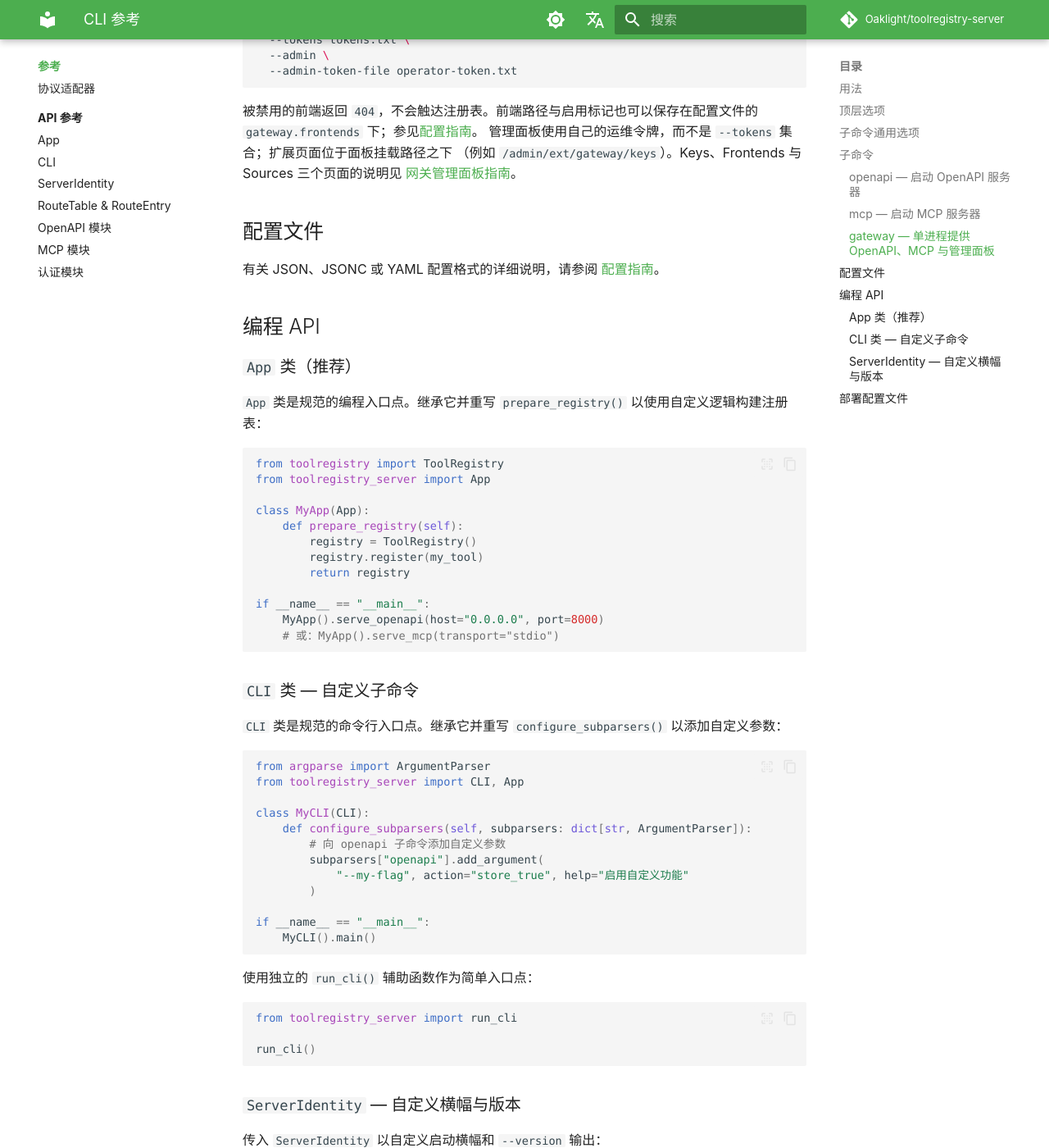
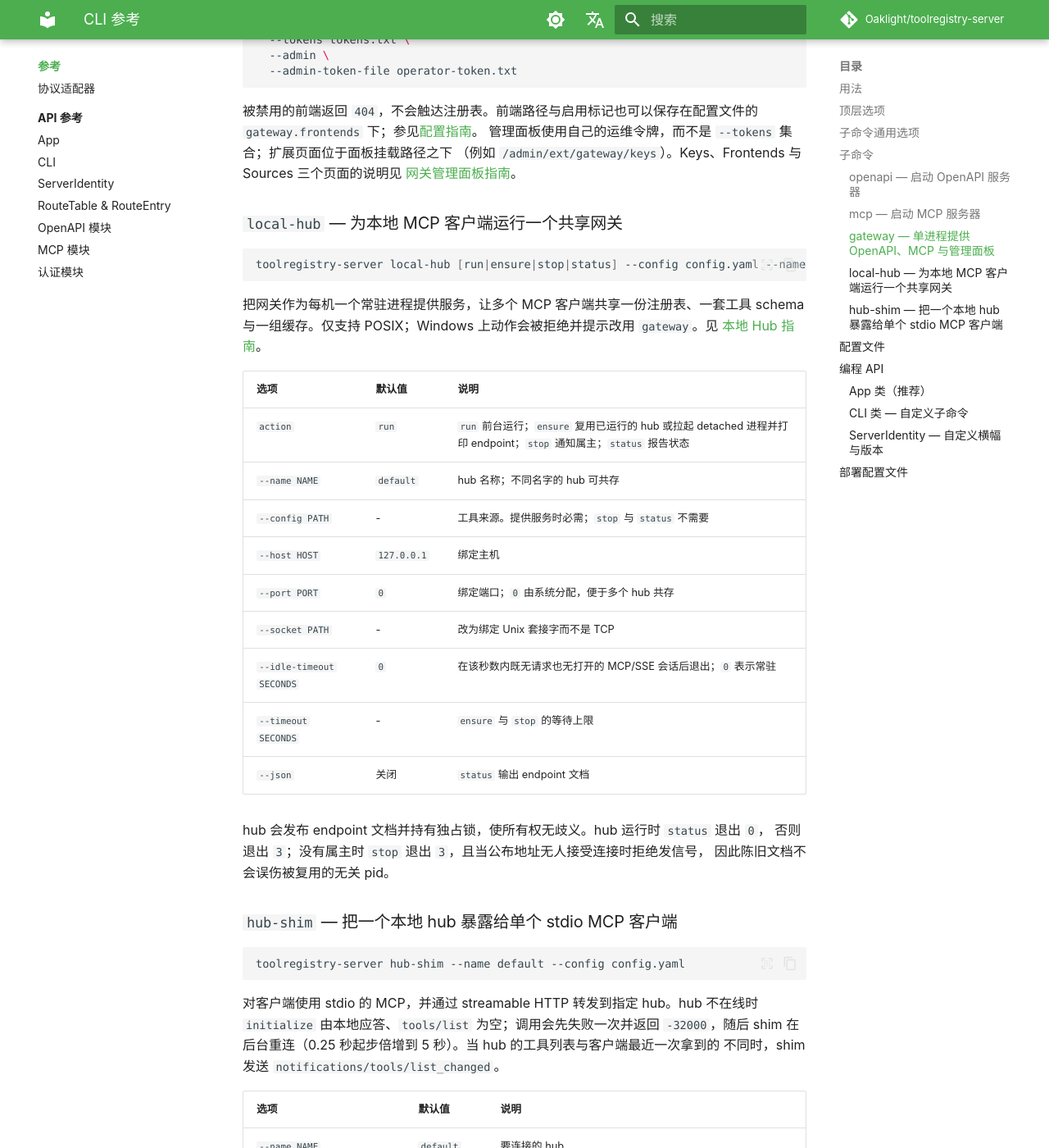
Before and after one commit to Oaklight/toolregistry-server, an MkDocs documentation site: the page built from docs/reference/cli/index.md, in a window 1280 px wide and 1400 px high, scrolled down 5200 px. Shown: the whole window at 82% size. Built offline with MkDocs 1.6.1 and Material for MkDocs 9.7.7, drawn with Linux system fonts in a browser that asks for light colours; some web fonts are replaced; comment, search, counter and statistics services are not loaded; some of the changed text lies outside the part shown.

Commit message:
docs(local-hub): 本地 Hub 指南、CLI 参考与 shim 变更记录（#145）

````diff
--- a/docs/changelog.md
+++ b/docs/changelog.md
@@ -25,6 +25,8 @@
 - **网关可绑定 Unix 域套接字并发布 hub endpoint**（#145）：`gateway --socket PATH` 改为绑定 Unix 套接字而不是 TCP 地址（仅 POSIX，优先于 `--host`/`--port`）。两个后端都会在绑定前校验路径——过长 `sun_path`（Linux 107 字节、macOS 103 字节）、非 socket 文件与仍在监听的实例都会被拒绝，崩溃服务器遗留的 socket 会被清除，父目录以 0700 创建。uvicorn 后端在启动完成后立即把 socket 收紧为 0600，因为 uvicorn 自身会把它改成 0666。`toolregistry_server.gateway.endpoint` 定义了常驻 hub 将发布的文档 `<状态根>/hub/<name>.json`——名称、协议主版本、pid、版本、传输方式与地址、`started_at` 及前端路径——原子替换、位于 0700 目录中的 0600 文件，且仅在文件属主为调用者、无组/其他用户权限位、不是符号链接且写入进程仍存活时可读。状态根依次为 `$TOOLREGISTRY_HOME`、`$XDG_RUNTIME_DIR/toolregistry`、`~/.local/state/toolregistry`（Windows 为 `%LOCALAPPDATA%\toolregistry`）。
 
 - **本机 MCP 客户端可共享一个常驻 hub**（#145）：`toolregistry-server local-hub [run|ensure|stop|status]` 把网关作为每机一个进程提供服务，默认绑定 `127.0.0.1` 的随机端口（或用 `--socket PATH`），并以 `--name` 命名（默认 `default`），因此不同名字的 hub 可共存。`run` 前台运行；`ensure` 复用已运行的 hub，或拉起 detached 进程并打印 endpoint；`stop` 向属主发送信号；`status` 报告状态并以 0 或 3 退出。所有权是 `hub/<name>.lock` 上的独占锁，锁文件永不删除，属主 pid 写在 `hub/<name>.pid`，因此陈旧文档不会让 `stop` 误杀无关进程：必须锁、pid 文件与 endpoint pid 三者一致，且公布的地址确实接受连接。文档与日志位于 0700 目录下的 0600 文件；endpoint 文档原子替换并携带协议主版本；读取方会拒绝非常规文件、符号链接、他人所有或组/其他用户可读的文件。`--idle-timeout`（默认 0，即常驻）在指定秒数内既无请求也无打开的 MCP/SSE 会话时退出。收到 SIGTERM 时 hub 会先清理 endpoint 与 pid 文件再退出。`local-hub` 目前仅支持 POSIX；Windows 上动作会被拒绝并提示改用 `gateway`。
+
+- **shim 让单个 stdio 客户端在 hub 重启后仍可用**（#145）：`toolregistry-server hub-shim` 对客户端使用 stdio 的 MCP，并通过 streamable HTTP 转发到指定 hub。hub 不在线时 `initialize` 由本地应答、`tools/list` 为空，因此即使没有任何服务在运行客户端也能启动；调用会先失败一次并返回 MCP 错误 `-32000`，随后 shim 在后台重连（0.25 秒起步倍增到 5 秒，单次尝试受 `--connect-timeout` 限制，默认 5 秒）。重连后 shim 会比较 hub 的工具列表与客户端最近一次拿到的列表（名称、描述与输入 schema），仅在两者不同时发送 `notifications/tools/list_changed`。地址无人接受连接的文档按「没有 hub」处理，shim 会经 `local-hub ensure` 拉起一个（除非给出 `--no-spawn`）；拉起需要 `--config`，且每分钟最多一次。协议主版本不匹配会在开始服务前被拒绝。传输与会话由同一个长生命周期任务持有，因此 hub 死亡不会取消 stdio 服务器；Unix 套接字通过 SDK 自带的 HTTP 客户端访问。
 
 ### 变更
 
--- /dev/null
+++ b/docs/guides/local-hub.md
@@ -0,0 +1,91 @@
+# 本地 Hub
+
+本地 hub 是同一台机器上为多个 MCP 客户端提供服务的一个常驻网关。没有它，每个启动
+stdio 服务器的客户端都会各自拉起进程、各自维护注册表、工具 schema 与缓存；有了它，
+注册表只构建一次，客户端各自只保留一个轻量的 stdio shim。
+
+## 为什么
+
+- **一份注册表。** 工具来源只注册一次，所有会话看到相同的工具与 schema。
+- **共享缓存与连接。** OpenAPI 文档、MCP 会话与工具状态不再按客户端重复构建。
+- **重启不会断开客户端。** shim 在本地应答 `initialize`，hub 恢复后在后台重连。
+
+## 快速开始
+
+启动一次 hub，可前台运行，也可 detached：
+
+```bash
+# detached：没有在运行的 hub 就拉起一个，并打印 endpoint
+toolregistry-server local-hub ensure --config tools.yaml
+
+# 前台运行，保留一个终端
+toolregistry-server local-hub run --config tools.yaml
+```
+
+把只支持 stdio 的客户端指向 shim：
+
+```json
+{
+  "mcpServers": {
+    "toolregistry": {
+      "command": "toolregistry-server",
+      "args": ["hub-shim", "--name", "default", "--config", "/path/to/tools.yaml"]
+    }
+  }
+}
+```
+
+shim 上的 `--config` 只在它需要自行拉起 hub 时使用；不提供时 shim 会等待运维手动启动
+的 hub，`--no-spawn` 则完全禁止它拉起 hub。
+
+## 生命周期
+
+```bash
+toolregistry-server local-hub status --name default   # 运行中退出 0，否则 3
+toolregistry-server local-hub stop   --name default   # 没有在运行时退出 3
+```
+
+`run` 前台运行；`ensure` 复用已在运行的 hub，或拉起 detached 进程并打印 endpoint；
+`status` 报告状态；`stop` 通知属主并等待其退出。四者都接受 `--name`，因此不同名字的
+hub 可以在同一台机器上共存。
+
+所有权由独占锁表示，属主 pid 发布在 endpoint 文档旁边。`stop` 只在同时满足「锁被持有、
+pid 文件与 endpoint 指向同一进程、公布地址能接受连接」时才发送信号；崩溃 hub 遗留的
+文档因此无法让它误杀无关进程。`status` 是纯读取：它不会删除自己检查的文档。
+
+## 状态目录
+
+状态根按以下顺序选择：
+
+1. `$TOOLREGISTRY_HOME`（它命名的是根，而不是 `hub` 目录）。
+2. POSIX 上的 `$XDG_RUNTIME_DIR/toolregistry`。
+3. `~/.local/state/toolregistry`。
+4. Windows 上的 `%LOCALAPPDATA%\toolregistry`。
+
+其下的 `hub/` 保存 `<name>.json`（endpoint 文档）、`<name>.pid`（属主）、
+`<name>.lock`（独占锁）、`<name>.sock`（默认 Unix 套接字）与 `<name>.log`
+（detached hub 输出）。目录权限为 `0700`，每个文件为 `0600`。读取方会拒绝符号链接、
+非常规文件、他人所有、或组/其他用户可读的文档。
+
+## 连接客户端
+
+- `initialize` 由 shim 自己应答，因此 hub 不在线时客户端也能启动；此时
+  `tools/list` 为空。
+- 没有 hub 时，一次工具调用返回一次 MCP 错误 `-32000`
+  （`hub '<name>' is unavailable`），并在后台安排重连；重连成功后的下一次调用即可用。
+- shim 以 0.25 秒起步、倍增到 5 秒上限重连，单次连接加初始化受
+  `--connect-timeout`（默认 5 秒）限制。
+- 当 hub 的工具列表与客户端最近一次拿到的列表不同时，客户端会收到
+  `notifications/tools/list_changed` 并可刷新。比较范围包括名称、描述与输入 schema；
+  列表未变化则保持安静。
+- 文档地址无人接受连接时按「没有 hub」处理，而不是报错，因此陈旧文档不会阻塞启动。
+
+## 限制
+
+- `local-hub` 与 `hub-shim` 目前仅支持 POSIX。Windows 上命令会被拒绝并提示改用
+  `gateway`：那里字节区锁是强制的，被终止的进程无法清理自己的 endpoint，且没有
+  Windows CI 验证生命周期。
+- `--idle-timeout` 默认为 `0`，hub 会一直常驻直到 `stop`。设为非 0 时，在指定秒数内
+  既无请求也无打开的 MCP/SSE 会话后退出。
+- 客户端身份与工具作用域来自 hub 上的入站 API 密钥，而不是 shim；直接使用
+  streamable HTTP 的客户端同样受作用域限制。见[认证](authentication.md)。
--- a/docs/reference/cli/index.md
+++ b/docs/reference/cli/index.md
@@ -165,6 +165,53 @@ toolregistry-server gateway \
 （例如 `/admin/ext/gateway/keys`）。Keys、Frontends 与 Sources 三个页面的说明见
 [网关管理面板指南](../../guides/gateway-admin.md)。
 
+### `local-hub` — 为本地 MCP 客户端运行一个共享网关
+
+```bash
+toolregistry-server local-hub [run|ensure|stop|status] --config config.yaml --name default
+```
+
+把网关作为每机一个常驻进程提供服务，让多个 MCP 客户端共享一份注册表、一套工具
+schema 与一组缓存。仅支持 POSIX；Windows 上动作会被拒绝并提示改用 `gateway`。见
+[本地 Hub 指南](../../guides/local-hub.md)。
+
+| 选项 | 默认值 | 说明 |
+|------|--------|------|
+| `action` | `run` | `run` 前台运行；`ensure` 复用已运行的 hub 或拉起 detached 进程并打印 endpoint；`stop` 通知属主；`status` 报告状态 |
+| `--name NAME` | `default` | hub 名称；不同名字的 hub 可共存 |
+| `--config PATH` | - | 工具来源。提供服务时必需；`stop` 与 `status` 不需要 |
+| `--host HOST` | `127.0.0.1` | 绑定主机 |
+| `--port PORT` | `0` | 绑定端口；`0` 由系统分配，便于多个 hub 共存 |
+| `--socket PATH` | - | 改为绑定 Unix 套接字而不是 TCP |
+| `--idle-timeout SECONDS` | `0` | 在该秒数内既无请求也无打开的 MCP/SSE 会话后退出；`0` 表示常驻 |
+| `--timeout SECONDS` | - | `ensure` 与 `stop` 的等待上限 |
+| `--json` | 关闭 | `status` 输出 endpoint 文档 |
+
+hub 会发布 endpoint 文档并持有独占锁，使所有权无歧义。hub 运行时 `status` 退出 `0`，
+否则退出 `3`；没有属主时 `stop` 退出 `3`，且当公布地址无人接受连接时拒绝发信号，
+因此陈旧文档不会误伤被复用的无关 pid。
+
+### `hub-shim` — 把一个本地 hub 暴露给单个 stdio MCP 客户端
+
+```bash
+toolregistry-server hub-shim --name default --config config.yaml
+```
+
+对客户端使用 stdio 的 MCP，并通过 streamable HTTP 转发到指定 hub。hub 不在线时
+`initialize` 由本地应答、`tools/list` 为空；调用会先失败一次并返回 `-32000`，随后
+shim 在后台重连（0.25 秒起步倍增到 5 秒）。当 hub 的工具列表与客户端最近一次拿到的
+不同时，shim 发送 `notifications/tools/list_changed`。
+
+| 选项 | 默认值 | 说明 |
+|------|--------|------|
+| `--name NAME` | `default` | 要连接的 hub |
+| `--config PATH` | - | shim 需要自行拉起 hub 时使用的配置；不提供则只等待已有 hub |
+| `--socket PATH` | - | shim 拉起的 hub 使用的 Unix 套接字 |
+| `--connect-timeout SECONDS` | `5` | 单次连接加初始化的上限 |
+| `--no-spawn` | 关闭 | 从不拉起 hub，只报告不可用 |
+
+与 `local-hub` 一样仅支持 POSIX。每个客户端一个 shim，共享同一个 hub。
+
 ## 配置文件
 
 有关 JSON、JSONC 或 YAML 配置格式的详细说明，请参阅 [配置指南](../../guides/configuration.md)。
--- a/mkdocs.yml
+++ b/mkdocs.yml
@@ -124,6 +124,7 @@ nav:
       - MCP 适配器: guides/mcp.md
       - 扩展: guides/extending.md
       - 网关管理面板: guides/gateway-admin.md
+      - 本地 Hub: guides/local-hub.md
   - 示例:
       - examples/index.md
   - 参考:
````
